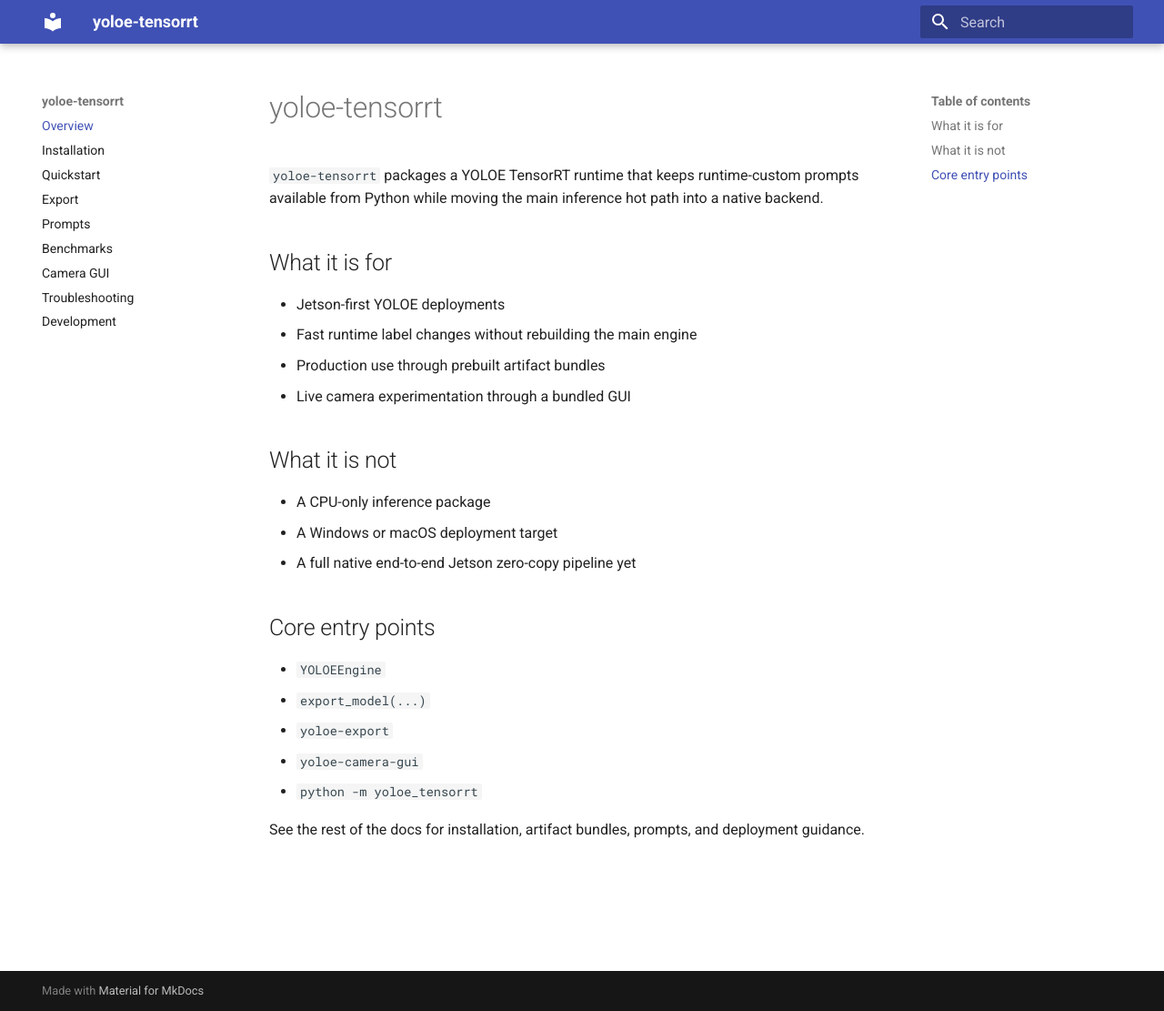
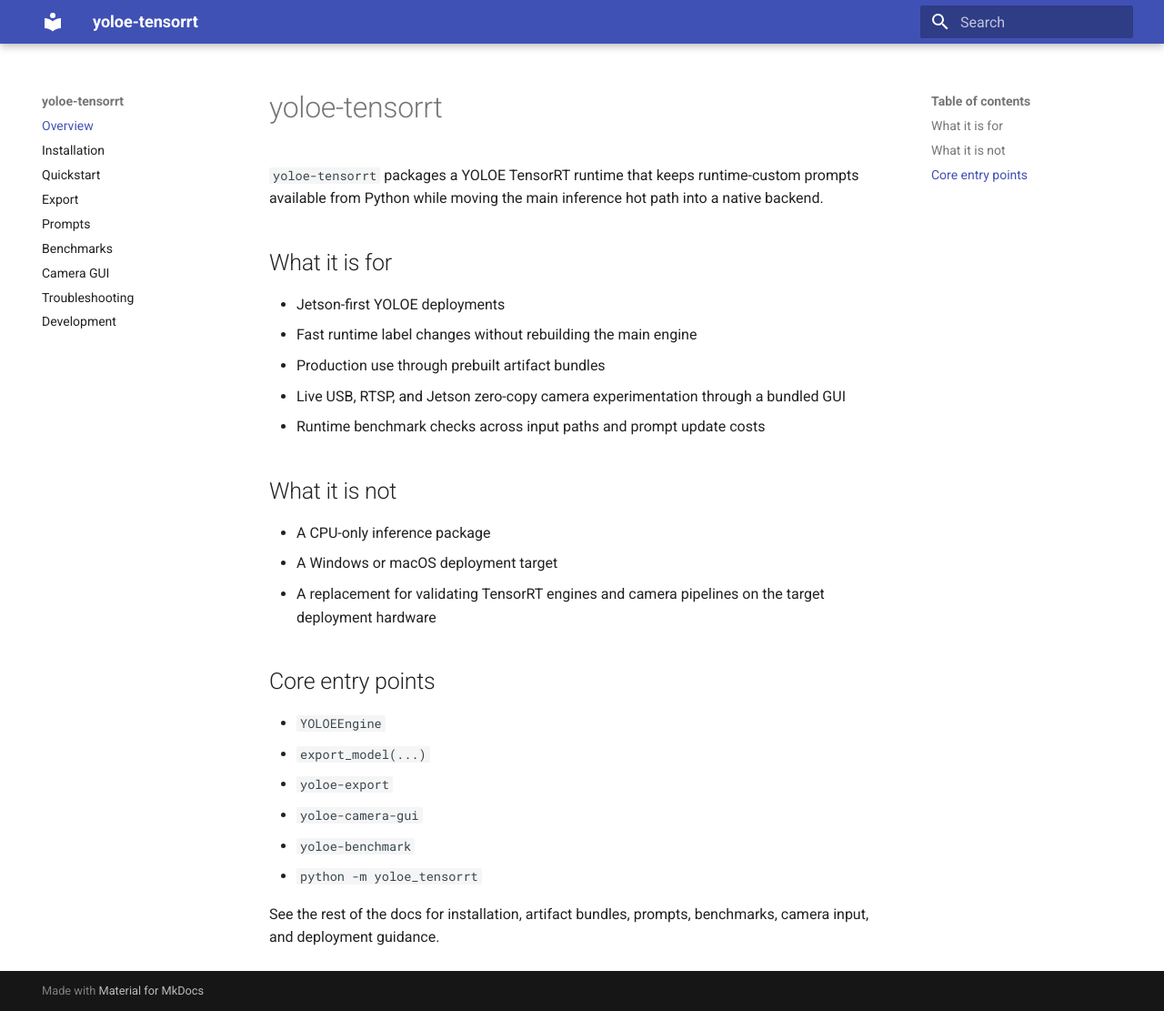
Before and after one commit to mbn312/yoloe-tensorrt, an MkDocs documentation site: the page built from docs/index.md, in a window 1280 px wide and 1111 px high. Shown: the whole window at 91% size. Built offline with MkDocs 1.6.1 and Material for MkDocs 9.7.7, drawn with Linux system fonts in a browser that asks for light colours.

```diff
--- a/docs/index.md
+++ b/docs/index.md
@@ -1,19 +1,21 @@
 # yoloe-tensorrt
 
-`yoloe-tensorrt` packages a YOLOE TensorRT runtime that keeps runtime-custom prompts available from Python while moving the main inference hot path into a native backend.
+`yoloe-tensorrt` packages a YOLOE TensorRT runtime that keeps runtime-custom prompts available from Python while moving
+the main inference hot path into a native backend.
 
 ## What it is for
 
 - Jetson-first YOLOE deployments
 - Fast runtime label changes without rebuilding the main engine
 - Production use through prebuilt artifact bundles
-- Live camera experimentation through a bundled GUI
+- Live USB, RTSP, and Jetson zero-copy camera experimentation through a bundled GUI
+- Runtime benchmark checks across input paths and prompt update costs
 
 ## What it is not
 
 - A CPU-only inference package
 - A Windows or macOS deployment target
-- A full native end-to-end Jetson zero-copy pipeline yet
+- A replacement for validating TensorRT engines and camera pipelines on the target deployment hardware
 
 ## Core entry points
 
@@ -21,6 +23,7 @@
 - `export_model(...)`
 - `yoloe-export`
 - `yoloe-camera-gui`
+- `yoloe-benchmark`
 - `python -m yoloe_tensorrt`
 
-See the rest of the docs for installation, artifact bundles, prompts, and deployment guidance.
+See the rest of the docs for installation, artifact bundles, prompts, benchmarks, camera input, and deployment guidance.
```
Also changed, not shown: CHANGELOG.md (+15 -13 lines), CONTRIBUTING.md (+1 -1 lines), README.md (+14 -8 lines), docs/camera-gui.md (+7 -4 lines), docs/development.md (+1 -1 lines), docs/quickstart.md (+5 -1 lines).
